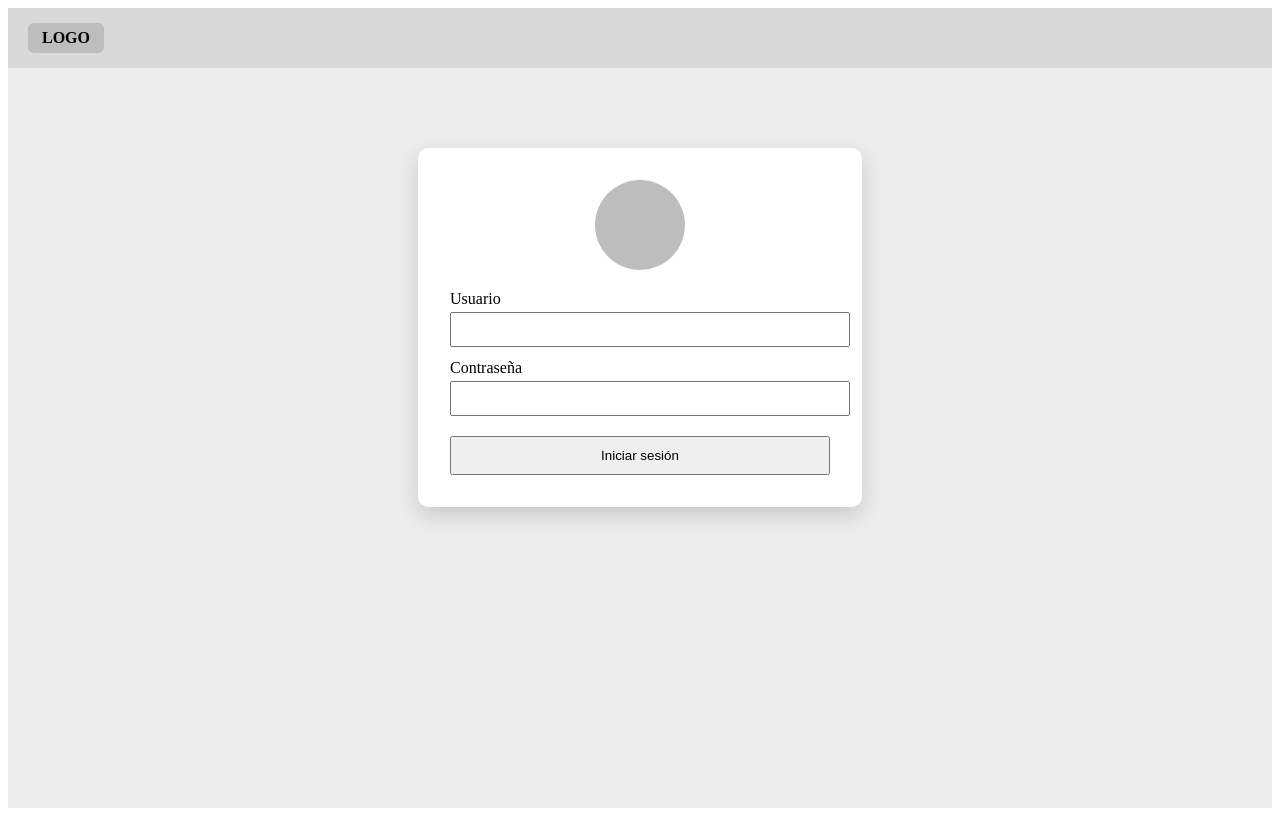
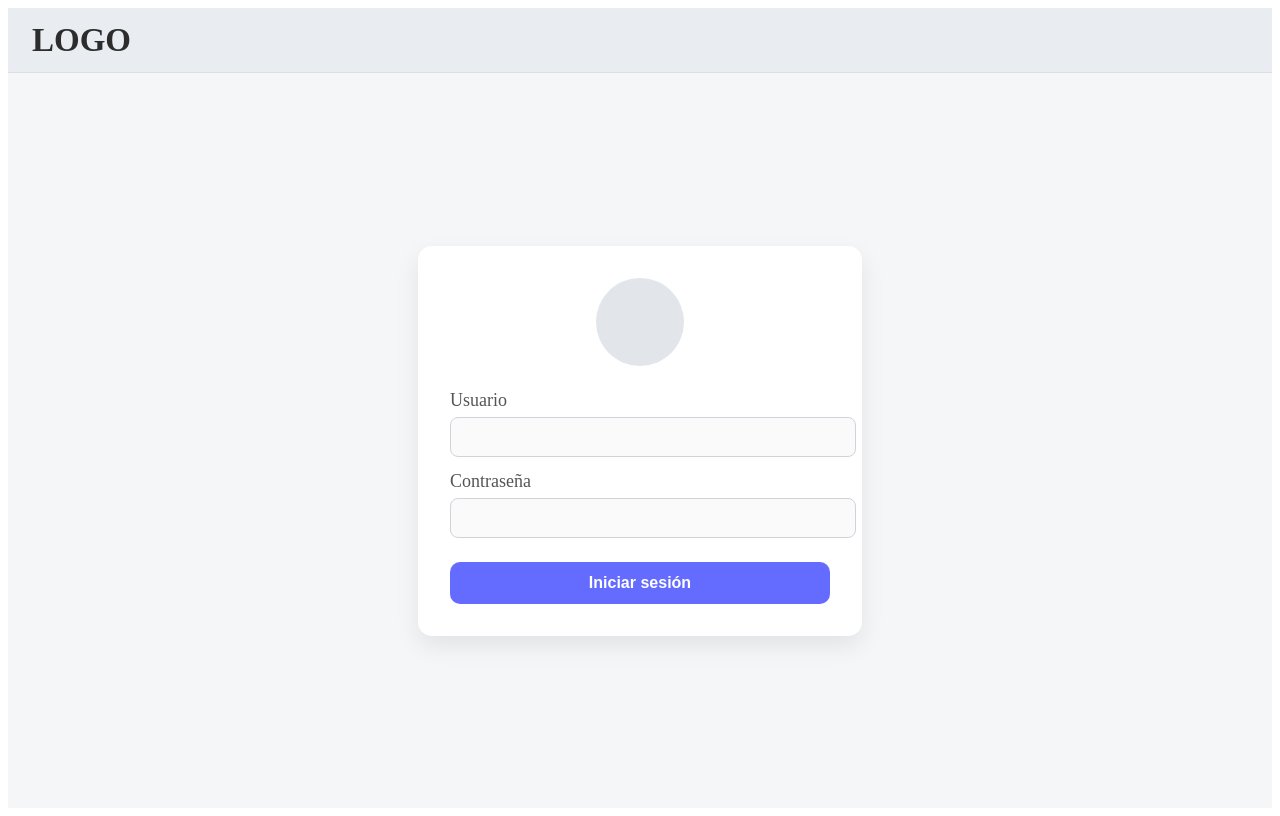
Before and after one commit to Rebeca-Bonilla/inventario-soporte-real, a Vue app in the folder frontend/: page /login in a window 1280 px wide. Built offline with nearby package versions, Linux system fonts and the light colour scheme.

Commit message:
fix: styles

```diff
--- a/frontend/src/layouts/MainLayout.vue
+++ b/frontend/src/layouts/MainLayout.vue
@@ -42,7 +42,7 @@ onMounted(() => {
 .layout {
   display: flex;
   height: 100vh;
-  overflow: hidden;
+  overflow: auto;
 }
 
 .content {
@@ -56,5 +56,6 @@ onMounted(() => {
   padding: 24px;
   background: #f5f7fb;
   overflow-y: auto;
+  overflow-x: auto;
 }
 </style>
--- a/frontend/src/router/index.ts
+++ b/frontend/src/router/index.ts
@@ -28,7 +28,7 @@ const router = createRouter({
 
         // placeholders para que NO truene
       { path: 'registro', component: RegistroView },
-      { path: 'inventory', component: ConsultaView },
+      { path: 'consulta', component: ConsultaView },
       { path: 'archivados', component: ArchivadosView },
       { path: 'importacion', component: ImportacionView },
       { path: 'reportes', component: ReportesView },
--- a/frontend/src/style.css
+++ b/frontend/src/style.css
@@ -3,6 +3,7 @@
   line-height: 1.5;
   font-weight: 400;
 
+  font-size: 18px;
   color-scheme: light dark;
   color: rgba(255, 255, 255, 0.87);
   background-color: #242424;
@@ -24,14 +25,12 @@ a:hover {
 
 body {
   margin: 0;
-  display: flex;
-  place-items: center;
   min-width: 320px;
   min-height: 100vh;
 }
 
 h1 {
-  font-size: 3.2em;
+  font-size: 2em;
   line-height: 1.1;
 }
 
@@ -59,7 +58,6 @@ button:focus-visible {
 }
 
 #app {
-  max-width: 1280px;
   margin: 0 auto;
   padding: 2rem;
   text-align: center;
--- a/frontend/src/views/ConsultaView.vue
+++ b/frontend/src/views/ConsultaView.vue
@@ -1,12 +1,8 @@
 <template>
-  <TipoTabs v-model="tipo" />
-  <EquipoForm :tipo="tipo" />
+  <div class="page">
+    <h1>Vista en construcción</h1>
+  </div>
 </template>
 
 <script setup lang="ts">
-import { ref } from 'vue'
-import TipoTabs from '../components/TipoTabs.vue'
-import EquipoTable from '../components/EquipoForm.vue'
-
-const tipo = ref('computadora')
 </script>
--- a/frontend/src/views/LoginView.vue
+++ b/frontend/src/views/LoginView.vue
@@ -22,7 +22,8 @@ const login = () => {
       <div class="logo">LOGO</div>
     </header>
 
-    <div class="card">
+    <!-- 👇 FORM -->
+    <form class="card" @submit.prevent="login">
       <div class="avatar"></div>
 
       <label>Usuario</label>
@@ -33,69 +34,106 @@ const login = () => {
 
       <span v-if="error" class="error">{{ error }}</span>
 
-      <button @click="login">Iniciar sesión</button>
-    </div>
+      <!-- 👇 type="submit" -->
+      <button type="submit">Iniciar sesión</button>
+    </form>
   </div>
 </template>
 
 <style lang="css" scoped>
-  .login-page {
-  height: 100vh;
-  background: #ececec;
+.login-page {
+  min-height: 100vh;
+  background: #f4f6f8; /* gris claro, no quema */
+  display: flex;
+  flex-direction: column;
 }
 
+/* Top suave */
 .top {
-  height: 60px;
-  background: #d9d9d9;
+  height: 64px;
+  background: #e9edf2;
   display: flex;
   align-items: center;
-  padding: 0 20px;
+  padding: 0 24px;
+  border-bottom: 1px solid #dcdfe4;
 }
 
 .logo {
-  background: #bdbdbd;
-  padding: 6px 14px;
-  border-radius: 6px;
-  font-weight: bold;
+  font-weight: 600;
+  font-size: 33px;
+  color: #2c2c2c;
 }
 
+/* Card central */
 .card {
   width: 380px;
-  margin: 80px auto;
-  background: white;
+  margin: auto;
+  background: #ffffff;
   padding: 32px;
-  border-radius: 10px;
-  box-shadow: 0 8px 20px rgba(0,0,0,.15);
+  border-radius: 14px;
+  box-shadow: 0 10px 24px rgba(0,0,0,.08);
+  color: #2c2c2c;
 }
 
+/* Avatar */
 .avatar {
-  width: 90px;
-  height: 90px;
-  background: #bdbdbd;
+  width: 88px;
+  height: 88px;
+  background: #e2e6eb;
   border-radius: 50%;
-  margin: 0 auto 20px;
+  margin: 0 auto 24px;
 }
 
+/* Labels */
 label {
   display: block;
-  margin-top: 12px;
+  margin-top: 14px;
+  font-size: 18px;
+  color: #555;
 }
 
+/* Inputs */
 input {
   width: 100%;
-  padding: 8px;
-  margin-top: 4px;
+  padding: 10px 12px;
+  margin-top: 6px;
+  border-radius: 8px;
+  border: 1px solid #cfd4da;
+  background: #fafafa;
+  color: #2c2c2c;
+  font-size: 1rem;
 }
 
+input:focus {
+  outline: none;
+  border-color: #646cff;
+  background: #fff;
+}
+
+/* Botón principal */
 button {
   width: 100%;
-  margin-top: 20px;
-  padding: 10px;
+  margin-top: 24px;
+  padding: 12px;
+  font-size: 1rem;
+  font-weight: 600;
+  border-radius: 10px;
+  background: #646cff;
+  color: white;
+  border: none;
+  cursor: pointer;
 }
 
-.error {
-  color: red;
-  font-size: 13px;
+button:hover {
+  background: #535bf2;
 }
 
+/* Error */
+.error {
+  display: block;
+  margin-top: 10px;
+  color: #d64545;
+  font-size: 0.9rem;
+  text-align: center;
+}
 </style>
--- a/frontend/src/views/RegistroView.vue
+++ b/frontend/src/views/RegistroView.vue
@@ -1,11 +1,11 @@
 <script setup lang="ts">
-import { reactive, ref, onMounted } from 'vue'
+import { ref, onMounted } from 'vue'
 import TipoTabs from '../components/TipoTabs.vue'
 import EquipoForm from '../components/EquipoForm.vue'
 import type { EquipoTipo } from '../shared/equipoFields'
 
 const tipoEquipo = ref<EquipoTipo>('computadora')
-const form = reactive<Record<string, any>>({})
+const form = ref<Record<string, any>>({})
 
 const borrarTodo = () => {
   if (!confirm('¿Seguro que deseas borrar todo el formulario?')) return
```
